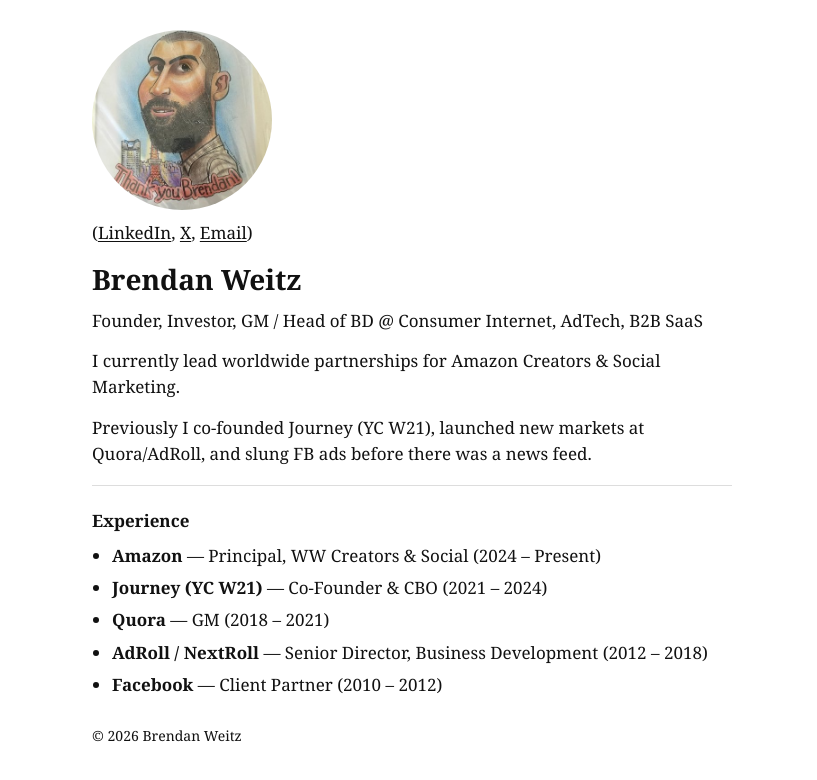
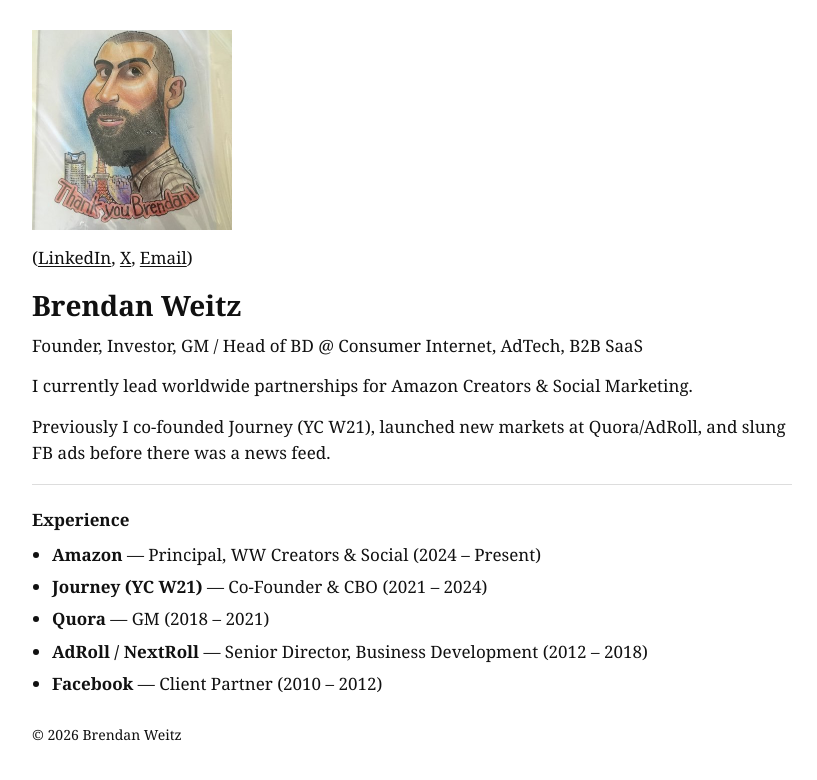
Before and after one commit to blw3232/brendanweitz-site, a Next.js app: page / in a window 1280 px wide. Shown: the top 780 px of the page, without its empty margins (228-1045 px from the left). Built offline with nearby package versions, Linux system fonts and the light colour scheme.

Commit message:
Update globals.css

```diff
--- a/app/globals.css
+++ b/app/globals.css
@@ -32,20 +32,22 @@ a {
 }
 
 .container {
-  max-width: 640px;
+  max-width: 760px;
   margin: 0 auto;
 }
 
-.heroImage {
-  width: 180px;
-  margin-bottom: 10px;
+.header {
+  display: flex;
+  gap: 40px;
+  align-items: flex-start;
 }
 
-.heroImage img {
-  width: 100%;
-  height: auto;
-  border-radius: 50%;
-  display: block;
+.headerText {
+  flex: 1;
+}
+
+.heroImage {
+  flex-shrink: 0;
 }
 
 .links {
```
